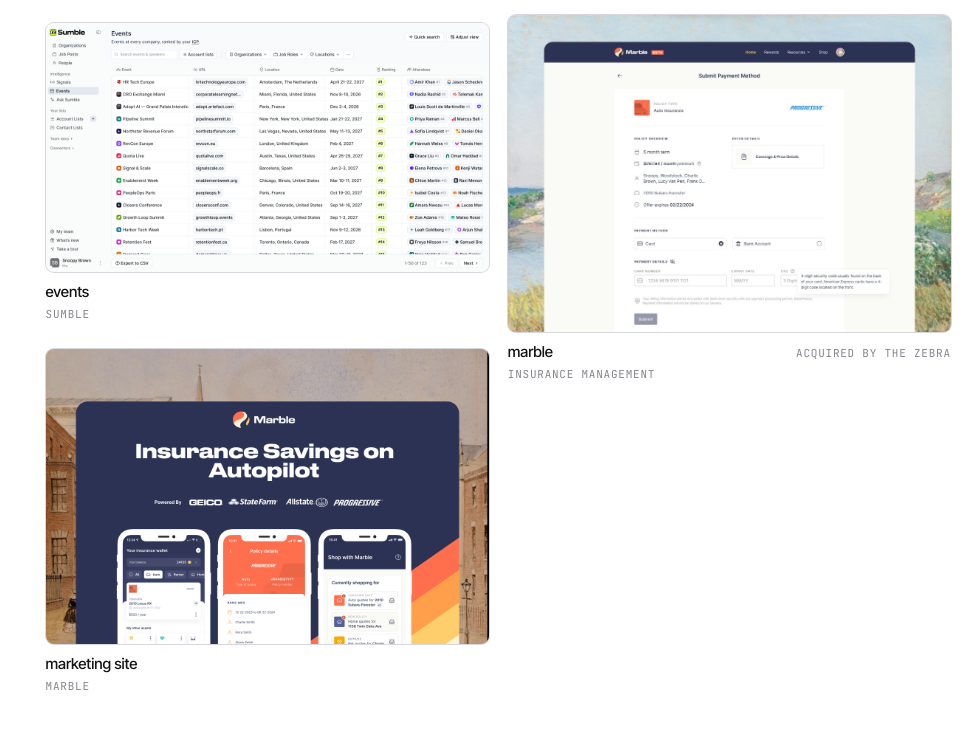
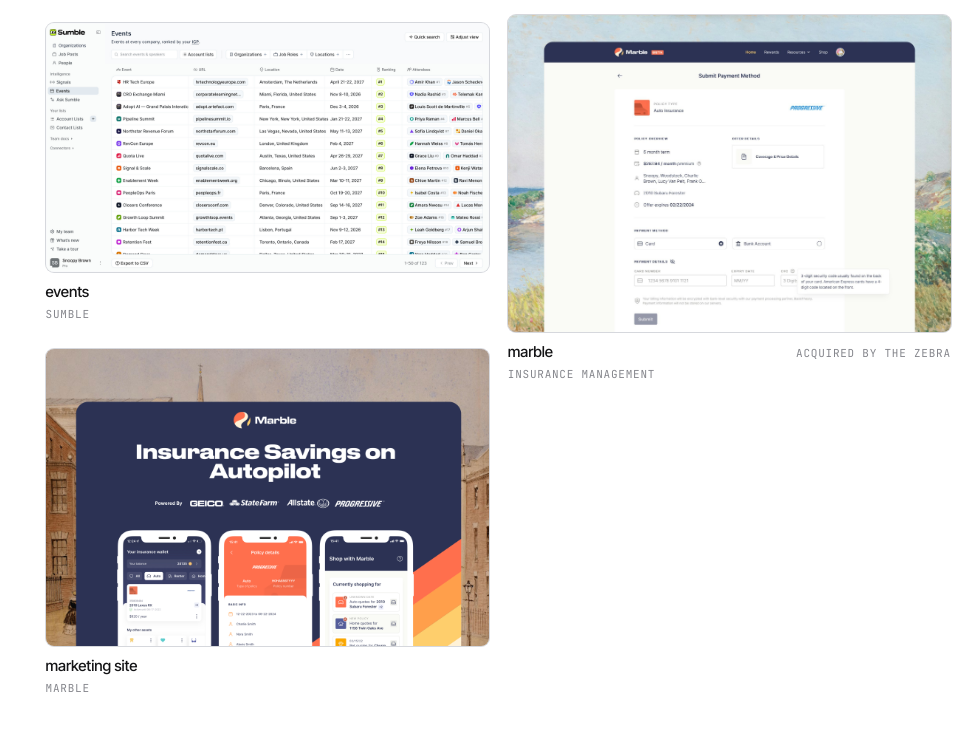
Before and after one commit to biriramz/bybiri-site, a plain HTML site: page index.html in a window 1280 px wide. Shown: the part 1134-1865 px from the top of the page, without its empty margins (310-1280 px from the left). Drawn offline with Linux system fonts and the light colour scheme.

Commit message:
Trim black edge from marketing tile

```diff
--- a/index.html
+++ b/index.html
@@ -169,7 +169,7 @@ a:focus-visible,button:focus-visible{outline:2px solid var(--ink);outline-offset
 <div class="take" id="take" aria-hidden="true"></div>
 
 <script>
-const IMG={"mbMk": "v2_mbMk.jpg", "cnB_slack": "v2_cnB_slack.jpg", "cnB_api": "v2_cnB_api.jpg", "cnB_mcp": "v2_cnB_mcp.jpg", "cnA_slack": "v2_cnA_slack.jpg", "cnA_api": "v2_cnA_api.jpg", "cnA_mcp": "v2_cnA_mcp.jpg", "cnA_sheet": "v2_cnA_sheet.jpg", "cnP_head": "v2_cnP_head.jpg", "cnP_side": "v2_cnP_side.jpg", "cnP_body": "v2_cnP_body.jpg", "evB1": "v2_evB1.jpg", "evA1": "v2_evA1.jpg", "evB2": "v2_evB2.jpg", "evA2": "v2_evA2.jpg", "admOld": "v2_admOld.jpg", "admNew": "v2_admNew.jpg", "admV": "v2_admV.mp4", "admP": "v2_admP.jpg", "crV": "v2_crV.mp4", "crP": "v2_crP.jpg", "up": "v2_up.jpg", "orgsT": "v2_orgsT.jpg", "payT": "v2_payT.jpg", "hdT": "v2_hdT2.jpg", "mbT": "v2_mbT.jpg", "mb_shop": "v2_mb_shop.jpg", "mb_ai": "v2_mb_ai.jpg", "zebD": "v2_zebD.jpg", "zeb8": "v2_zeb8.jpg", "zebW": "v2_zebW.jpg", "hdD": "v2_hdD.jpg", "upV": "v2_upV.mp4", "upP": "v2_upP.jpg", "s_orgs": "v2_s_orgs.jpg", "s_lists": "v2_s_lists.jpg", "s_acct": "v2_s_acct.jpg", "s_jobs": "v2_s_jobs.jpg", "zebQ": "v2_zebQ.jpg", "zebE": "v2_zebE.jpg", "hdM": "v2_hdM.jpg", "hdF": "v2_hdF.jpg", "sbV": "v2_sbV.mp4", "sbP": "v2_sbP.jpg"};
+const IMG={"mbMk": "v2_mbMk2.jpg", "cnB_slack": "v2_cnB_slack.jpg", "cnB_api": "v2_cnB_api.jpg", "cnB_mcp": "v2_cnB_mcp.jpg", "cnA_slack": "v2_cnA_slack.jpg", "cnA_api": "v2_cnA_api.jpg", "cnA_mcp": "v2_cnA_mcp.jpg", "cnA_sheet": "v2_cnA_sheet.jpg", "cnP_head": "v2_cnP_head.jpg", "cnP_side": "v2_cnP_side.jpg", "cnP_body": "v2_cnP_body.jpg", "evB1": "v2_evB1.jpg", "evA1": "v2_evA1.jpg", "evB2": "v2_evB2.jpg", "evA2": "v2_evA2.jpg", "admOld": "v2_admOld.jpg", "admNew": "v2_admNew.jpg", "admV": "v2_admV.mp4", "admP": "v2_admP.jpg", "crV": "v2_crV.mp4", "crP": "v2_crP.jpg", "up": "v2_up.jpg", "orgsT": "v2_orgsT.jpg", "payT": "v2_payT.jpg", "hdT": "v2_hdT2.jpg", "mbT": "v2_mbT.jpg", "mb_shop": "v2_mb_shop.jpg", "mb_ai": "v2_mb_ai.jpg", "zebD": "v2_zebD.jpg", "zeb8": "v2_zeb8.jpg", "zebW": "v2_zebW.jpg", "hdD": "v2_hdD.jpg", "upV": "v2_upV.mp4", "upP": "v2_upP.jpg", "s_orgs": "v2_s_orgs.jpg", "s_lists": "v2_s_lists.jpg", "s_acct": "v2_s_acct.jpg", "s_jobs": "v2_s_jobs.jpg", "zebQ": "v2_zebQ.jpg", "zebE": "v2_zebE.jpg", "hdM": "v2_hdM.jpg", "hdF": "v2_hdF.jpg", "sbV": "v2_sbV.mp4", "sbP": "v2_sbP.jpg"};
 const C=[
  {id:"sumble",co:"sumble",dom:"ai account intelligence",yr:"2026 – present",cover:"orgsT",cls:"full",
   role:"founding product designer",focus:"product direction, research, information architecture, visual design, motion, front-end",tools:"figma, react, claude",
```
Also changed, not shown: v2_mbMk2.jpg (added).
